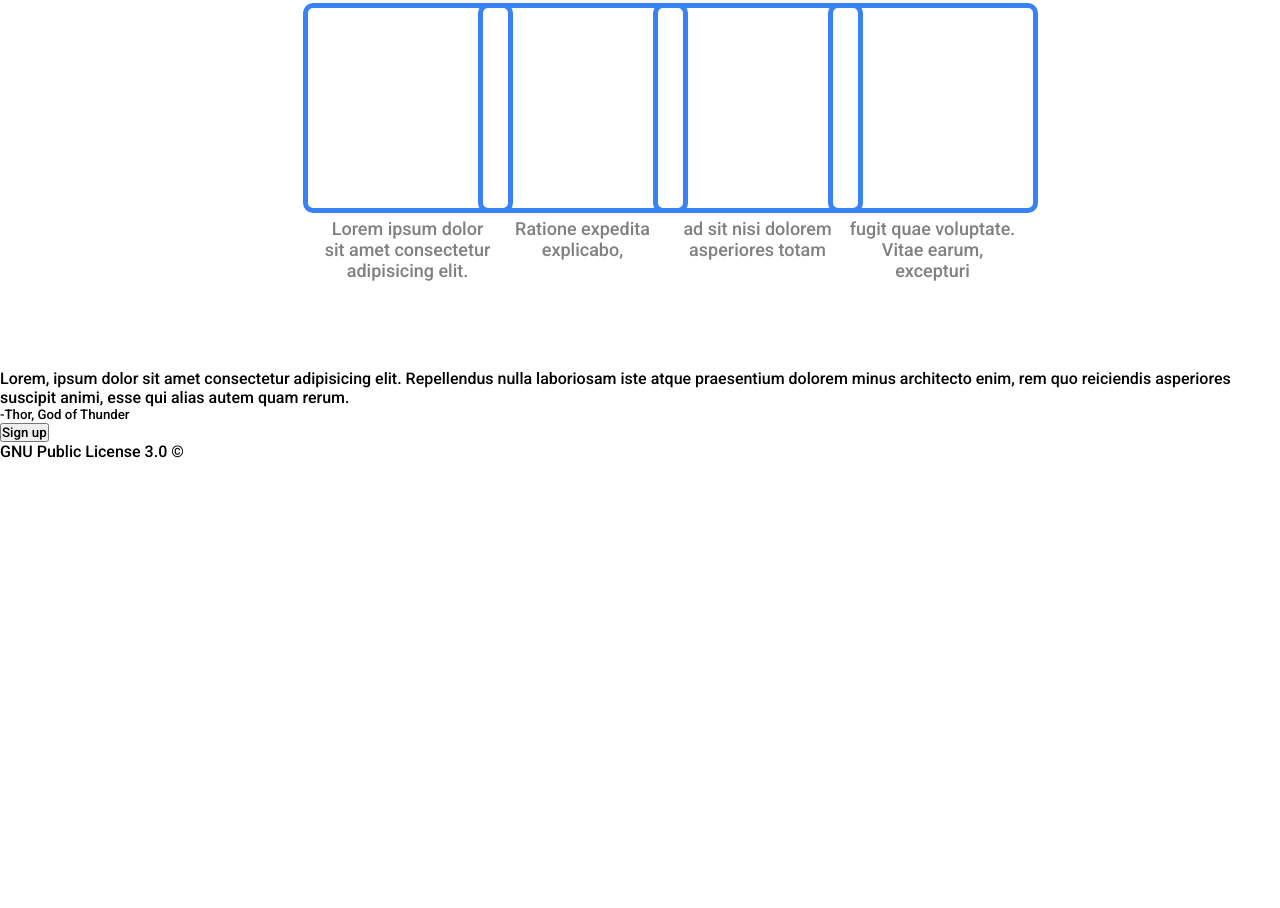
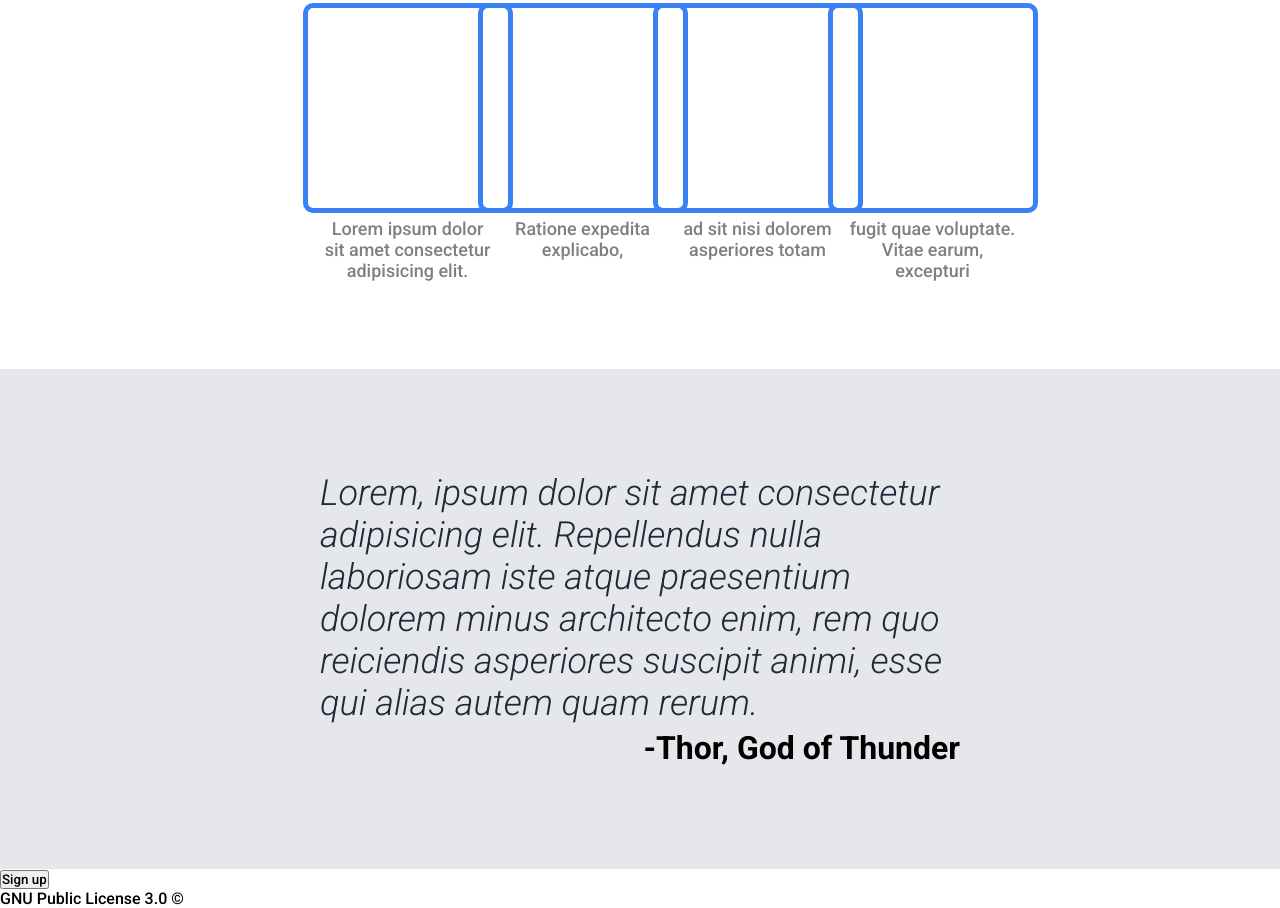
Before and after one commit to ilia-dzneladze/landing-page, a plain HTML site: page index.html in a window 1280 px wide. Shown: the part 911-1819 px from the top of the page. Before the commit the page ends 1372 px from the top, so only its background shows below. Drawn offline with Linux system fonts and the light colour scheme.

Commit message:
Added quoteSection in CSS

```diff
--- a/index.html
+++ b/index.html
@@ -71,7 +71,9 @@
                         </div>
                     </div>
                 </section>
+
                 <section class="quoteSection">
+                    <div class="quoteSectionText">
                         <p class="quote">
                             Lorem, ipsum dolor sit amet consectetur adipisicing elit.
                             Repellendus nulla laboriosam iste atque praesentium dolorem
@@ -79,7 +81,10 @@
                             esse qui alias autem quam rerum.
                         </p>
                         <h5>-Thor, God of Thunder</h5>
+                    </div>
                 </section>
+
+
                 <section class="actionSection">
                     <div class="callToAction">
                         <div class="leftText">
--- a/style.css
+++ b/style.css
@@ -186,3 +186,39 @@ main .mainContainer .infoSection .infoBoxes .infoBox .subText{
     font-size: 18px;
     color:gray;
 }
+
+/* QUOTE SECTION */
+
+main .mainContainer .quoteSection{
+    height: 500px;
+    width: 100%;
+    background-color: #E5E7EB;
+    display: flex;
+    flex-direction: column;
+    align-items: center;
+    justify-content: center;
+}
+
+main .mainContainer .quoteSection .quoteSectionText{
+    height: 100%;
+    width: 50%;
+    background-color: #E5E7EB;
+    display: flex;
+    flex-direction: column;
+    justify-content: center;
+}
+
+
+main .mainContainer .quoteSection .quoteSectionText .quote{
+    font-size: 36px;
+    color: #1F2937;
+    font-style: italic;
+    font-weight: 300;
+}
+
+main .mainContainer .quoteSection .quoteSectionText h5{
+    text-align: right;
+    font-weight: 700;
+    font-size: 32px;
+    margin-top: 5px;
+}
```
Lines whose indentation alone changed are shown as unchanged.
